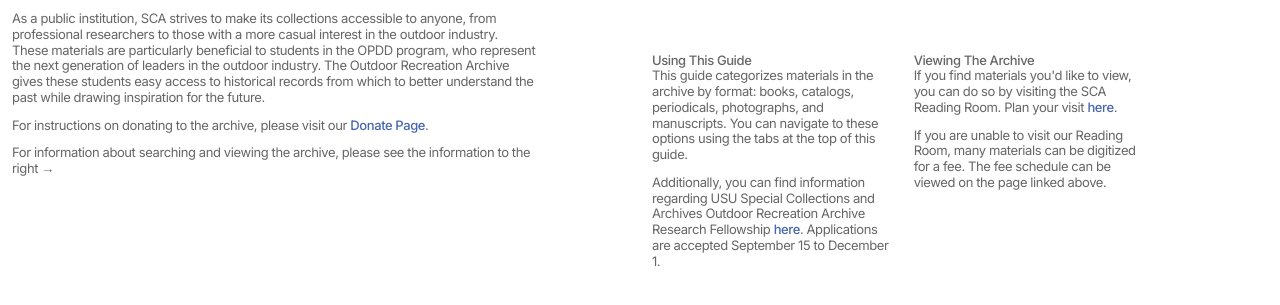
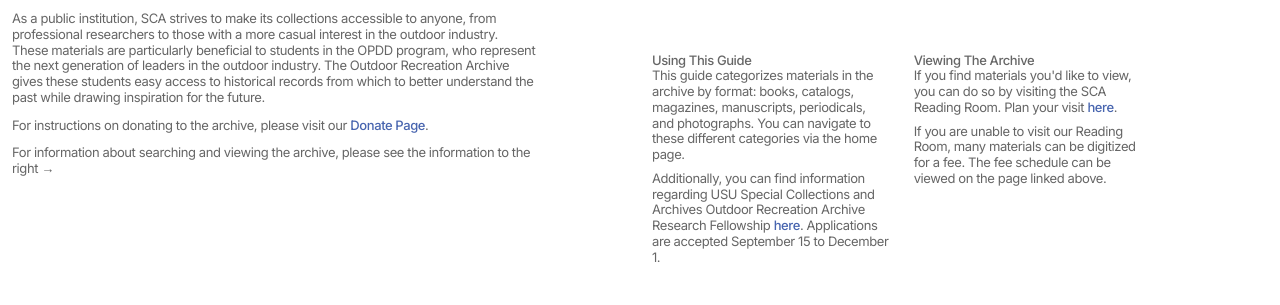
Before and after one commit to gabewolford/outdoor-recreation-archive, a Next.js app: page /about in a window 1280 px wide. Shown: the part 271-576 px from the top of the page. Built offline with nearby package versions, Linux system fonts and the light colour scheme.

Commit message:
adjusted bottom margin

```diff
--- a/src/app/about/page.js
+++ b/src/app/about/page.js
@@ -49,12 +49,12 @@ export default function AboutPage() {
       <section className="grid grid-cols-4 lg:gap-0 lg:grid-cols-2 lg:col-start-7 col-span-4 lg:col-span-5 lg:row-start-2 lg:row-span-2">
         <div className="flex flex-col col-span-2 lg:col-span-1 pr-3 lg:p-3">
           <h3 className="font-medium">Using This Guide</h3>
-          <p className="mb-3">
+          <p className="mb-2">
             This guide categorizes materials in the archive by format: books,
-            catalogs, periodicals, photographs, and manuscripts. You can
-            navigate to these options using the tabs at the top of this guide.
+            catalogs, magazines, manuscripts, periodicals, and photographs. You
+            can navigate to these different categories via the home page.
           </p>
-          <p className="mb-3">
+          <p className="mb-2">
             Additionally, you can find information regarding USU Special
             Collections and Archives Outdoor Recreation Archive Research
             Fellowship{" "}
@@ -71,7 +71,7 @@ export default function AboutPage() {
         </div>
         <div className="flex flex-col col-span-2 lg:col-span-1 pl-3 lg:p-3">
           <h3 className="font-medium">Viewing The Archive</h3>
-          <p className="mb-3">
+          <p className="mb-2">
             If you find materials you'd like to view, you can do so by visiting
             the SCA Reading Room. Plan your visit{" "}
             <span>
```
